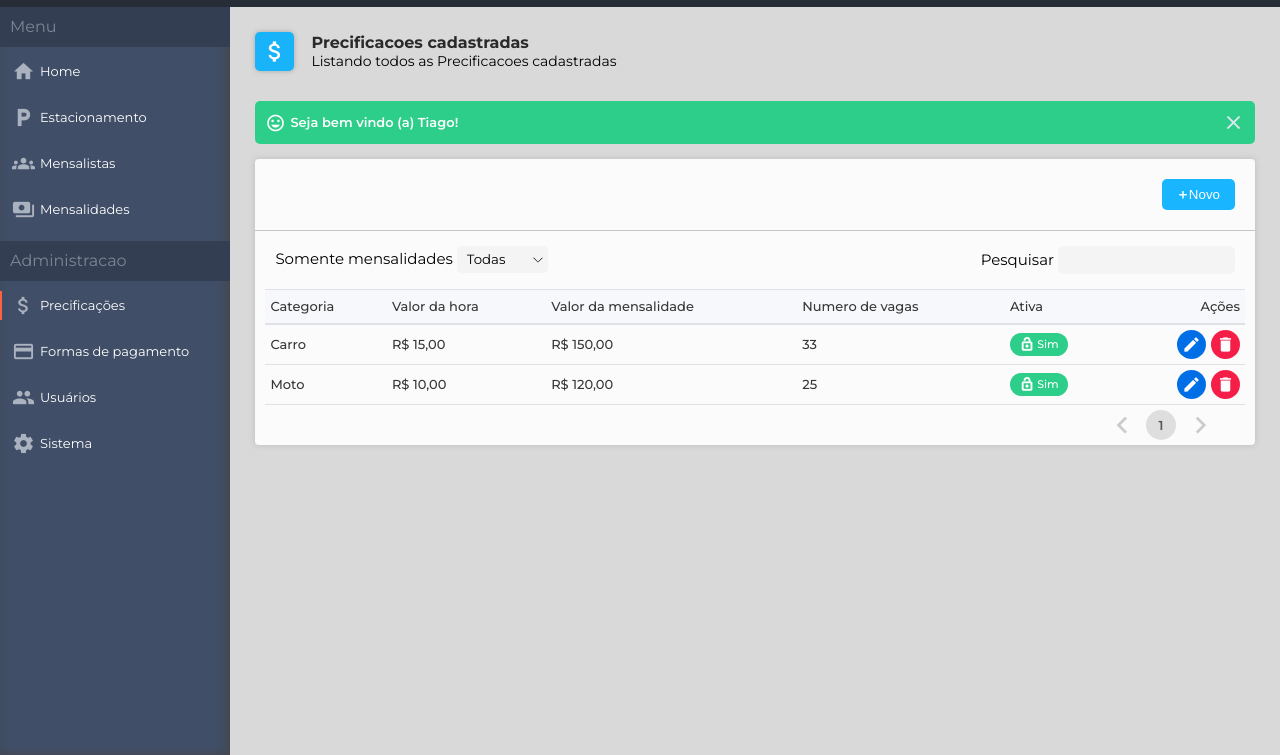
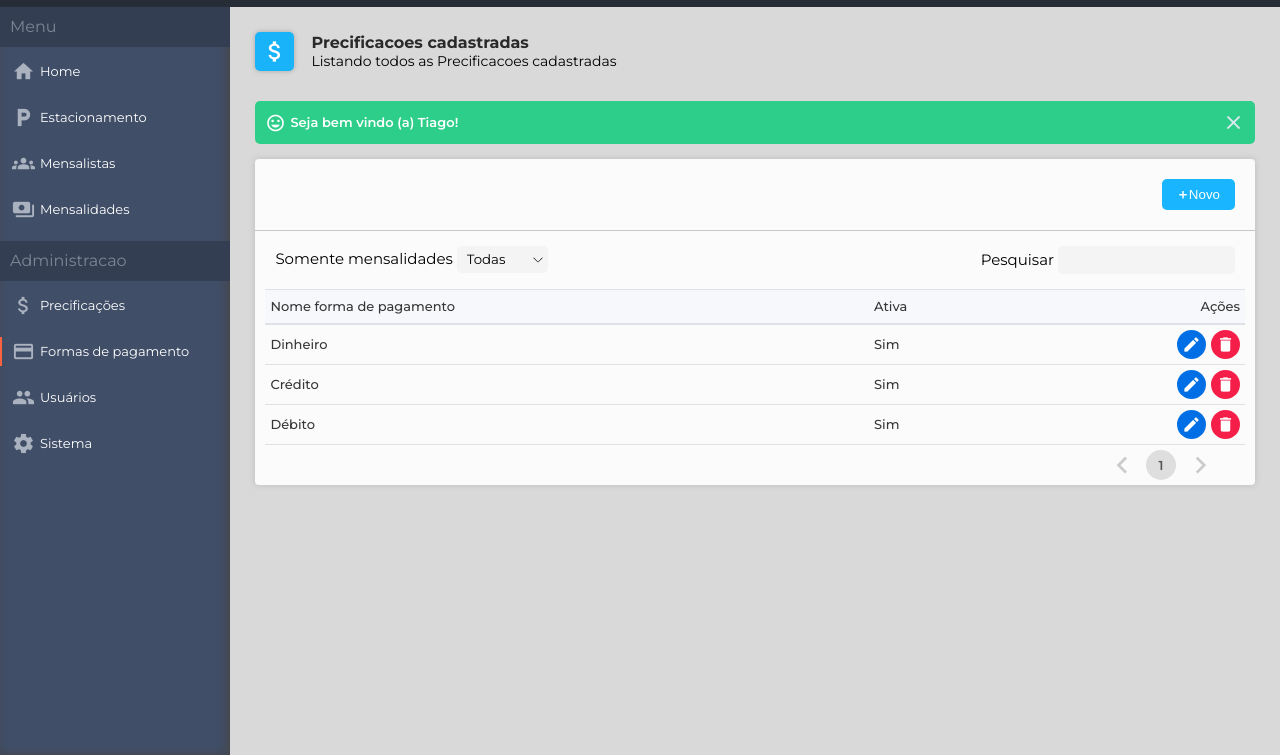
Before and after one commit to tiagozay/SistemaEstacionamento, a website with bundled scripts: page index.html in a window 1280 px wide. Shown: the part 45-800 px from the top of the page. Built offline with nearby package versions, Linux system fonts and the light colour scheme; files whose address does not match are found by name.

Commit message:
Criando listagem das Formas de Pagamento
Signed-off-by: Tiago zay <tiagozay@gmail.com>

```diff
--- /dev/null
+++ b/assets/styles/formasDePagamento.css
@@ -0,0 +1,26 @@
+#formas_de_pagamento{
+    padding: 25px;
+    font-family: 'Montserrat', sans-serif;
+}
+#btnEditarFormaDePagamento{
+    font-size: 19px;
+    padding: 5px;
+    background-color: #006FE6;
+    outline: none;
+    border: none;
+    color: white;
+    border-radius: 50%;
+    cursor: pointer;
+    margin-left: 5px;
+}
+#btnExcluirFormaDePagamento{
+    font-size: 19px;
+    padding: 5px;
+    background-color: #F41E48;
+    outline: none;
+    border: none;
+    color: white;
+    border-radius: 50%;
+    cursor: pointer;
+    margin-left: 5px;
+}
--- a/index.html
+++ b/index.html
@@ -20,6 +20,7 @@
     <link rel="stylesheet" href="assets/styles/mensalistas.css">
     <link rel="stylesheet" href="assets/styles/mensalidades.css">
     <link rel="stylesheet" href="assets/styles/precificacoes.css">
+    <link rel="stylesheet" href="assets/styles/formasDePagamento.css">
 
     <title>Document</title>
 </head>
@@ -51,11 +52,11 @@
                 Mensalidades
             </div>
             <div class="opcoesMenu__titulo">Administracao</div>
-            <div class="opcaoMenu opcaoMenuSelecionado" data-pagina="precificacoes">
+            <div class="opcaoMenu" data-pagina="precificacoes">
                 <i class="material-icons">attach_money</i>
                 Precificações
             </div>
-            <div class="opcaoMenu" data-pagina="formas_de_pagamento">
+            <div class="opcaoMenu opcaoMenuSelecionado" data-pagina="formas_de_pagamento">
                 <i class="material-icons">credit_card</i>
                 Formas de pagamento
             </div>
@@ -365,7 +366,7 @@
 
         </section>
 
-        <section id="precificacoes" class="pagina-ativada">
+        <section id="precificacoes" class="pagina-desativada">
             <div id="tituloDaPagina">
                 <div id="tituloDaPagina__icone">
                     <i class="material-icons">attach_money</i>
@@ -422,8 +423,60 @@
 
         </section>
 
-        <section id="formas_de_pagamento" class="pagina-desativada">
-            formas_de_pagamento
+        <section id="formas_de_pagamento" class="pagina-ativada">
+            <div id="tituloDaPagina">
+                <div id="tituloDaPagina__icone">
+                    <i class="material-icons">attach_money</i>
+                </div>
+                <div id="tituloDaPagina__textos">
+                    <h2>Precificacoes cadastradas</h2>
+                    <span>Listando todos as Precificacoes cadastradas</span>
+                </div>
+            </div>
+
+            <div id="mensagemDeBoasVindas">
+                <div id="conteudoMensagem">
+                    <i class="material-icons">mood</i>
+                    <span>Seja bem vindo (a) Tiago!</span>
+                </div>
+                <button id="btnFecharMensagem" class="material-icons">close</button>
+            </div>
+
+            <section class="secaoDeInformacoes">
+                <div id="divBtnNovo">
+                    <button id="btnAdicionarNovo">
+                        <i class="material-icons">add</i>
+                        Novo
+                    </button>
+                </div>
+
+                <div class="divCamposSelectEBuscaDaTabela">
+                    <label>
+                        Somente mensalidades
+                        <select name="" class="selectFiltros">
+                            <option value="todos">Todas</option>
+                            <option value="abertos">Ativas</option>
+                            <option value="fechados">Vencidas</option>
+                        </select>
+
+                    </label>
+
+                    <label>
+                        Pesquisar
+                        <input type="text" class="inputPesquisar">
+                    </label>
+                </div>
+
+                <div class="containerTabela">
+                    <table id="tabelaFormasDePagamento" class="tabelaPadrao">
+                        <thead>
+                            <tr></tr>
+                        </thead>
+                    </table>
+                </div>
+
+
+            </section>
         </section>
 
         <section id="usuarios" class="pagina-desativada">
--- a/javaScript/app.js
+++ b/javaScript/app.js
@@ -3,6 +3,7 @@ import { listarMensalistas } from './listagemMensalistas.js';
 import { listarTikets } from './listagemTikets.js';
 import { listarMensalidades } from './listagemMensalidades.js';
 import { listarPrecificacoes } from './listagemPrecificacoes.js';
+import { listarFormasDePagamento } from './listagemFormasDePagamento.js';
 elementosComAlturasIguais($("#header"), $("#headerMenu"));
 const btnsDeTrocarDePagina = $all('.opcaoMenu');
 btnsDeTrocarDePagina.forEach(btn => btn.addEventListener('click', trocarDePagina));
@@ -25,3 +26,4 @@ listarTikets();
 listarMensalistas();
 listarMensalidades();
 listarPrecificacoes();
+listarFormasDePagamento();
--- /dev/null
+++ b/javaScript/listagemFormasDePagamento.js
@@ -0,0 +1,37 @@
+import { $, createDomElement } from "./lib/funcoesUtilitarias.js";
+import { AcaoRegistro, CampoDosRegistros, ZayDataTable } from "./lib/ZayDataTable.js";
+class FormaDePagamento {
+    constructor(id, nome, ativa) {
+        this.id = id;
+        this.nome = nome;
+        this.ativa = ativa;
+    }
+    formataParaEscita() {
+        return {
+            id: this.id,
+            nome: this.nome,
+            ativa: this.ativa ? "Sim" : "Não",
+        };
+    }
+    static formataFormasDePagamentoParaListar(formasDePagamento) {
+        return formasDePagamento.map(formaDePagamento => formaDePagamento.formataParaEscita());
+    }
+}
+const formasDePagamento = [
+    new FormaDePagamento('1', 'Dinheiro', true),
+    new FormaDePagamento('2', 'Crédito', true),
+    new FormaDePagamento('3', 'Débito', true)
+];
+const btnEditarFormaDePagamento = createDomElement("button", "btnEditarFormaDePagamento", 'edit', 'material-icons');
+const btnExcluirFormaDePagamento = createDomElement("button", "btnExcluirFormaDePagamento", 'delete', 'material-icons');
+const nomeTabela = 'listagemFormasDePagamento';
+export function listarFormasDePagamento() {
+    const dados = FormaDePagamento.formataFormasDePagamentoParaListar(formasDePagamento);
+    const zayDataTable__formasDePagamento = new ZayDataTable(nomeTabela, $("#tabelaFormasDePagamento"), [
+        new CampoDosRegistros('Nome forma de pagamento', 'nome'),
+        new CampoDosRegistros('Ativa', 'ativa'),
+    ], 'id', dados, [
+        new AcaoRegistro(btnEditarFormaDePagamento, () => { }),
+        new AcaoRegistro(btnExcluirFormaDePagamento, () => { })
+    ], null, 5);
+}
--- a/typeScript/app.ts
+++ b/typeScript/app.ts
@@ -3,6 +3,7 @@ import { listarMensalistas } from './listagemMensalistas.js';
 import { listarTikets } from './listagemTikets.js';
 import { listarMensalidades } from './listagemMensalidades.js';
 import { listarPrecificacoes } from './listagemPrecificacoes.js';
+import { listarFormasDePagamento } from './listagemFormasDePagamento.js';
 
 
 elementosComAlturasIguais($("#header") as HTMLElement, $("#headerMenu") as HTMLElement);
@@ -38,3 +39,4 @@ listarTikets();
 listarMensalistas();
 listarMensalidades();
 listarPrecificacoes();
+listarFormasDePagamento();
--- /dev/null
+++ b/typeScript/listagemFormasDePagamento.ts
@@ -0,0 +1,61 @@
+import { DateHelper } from "./helpers/DateHelper.js";
+import { $, createDomElement, formata_cpf } from "./lib/funcoesUtilitarias.js";
+import { AcaoRegistro, CampoDosRegistros, ZayDataTable } from "./lib/ZayDataTable.js";
+import { Mensalista } from "./listagemMensalistas.js";
+
+class FormaDePagamento
+{
+    constructor(
+        public id: string,
+        public nome: string,
+        public ativa: boolean
+    ){}
+
+    formataParaEscita(): object
+    {
+        return {
+            id: this.id,
+            nome: this.nome,
+            ativa: this.ativa ? "Sim" : "Não",
+        }
+    }
+
+    static formataFormasDePagamentoParaListar(formasDePagamento: Array<FormaDePagamento>): Array<object>
+    {
+        return formasDePagamento.map(formaDePagamento => formaDePagamento.formataParaEscita());
+    }
+}
+
+const formasDePagamento = [
+    new FormaDePagamento('1', 'Dinheiro', true),
+    new FormaDePagamento('2', 'Crédito', true),
+    new FormaDePagamento('3', 'Débito', true)
+];
+
+const btnEditarFormaDePagamento = createDomElement("button", "btnEditarFormaDePagamento", 'edit', 'material-icons');
+const btnExcluirFormaDePagamento = createDomElement("button", "btnExcluirFormaDePagamento", 'delete', 'material-icons');
+
+const nomeTabela = 'listagemFormasDePagamento';
+
+export function listarFormasDePagamento()
+{
+    const dados = FormaDePagamento.formataFormasDePagamentoParaListar(formasDePagamento);
+
+    const zayDataTable__formasDePagamento = new ZayDataTable(
+        nomeTabela,
+        $("#tabelaFormasDePagamento") as HTMLTableElement,
+        [
+            new CampoDosRegistros('Nome forma de pagamento', 'nome'),
+            new CampoDosRegistros('Ativa', 'ativa'),
+        ],
+        'id',
+        dados,
+        [
+            new AcaoRegistro(btnEditarFormaDePagamento, () => {}),
+            new AcaoRegistro(btnExcluirFormaDePagamento, () => {})
+        ],
+        null,
+        5
+    );
+
+}
--- a/typeScript/listagemMensalidades.ts
+++ b/typeScript/listagemMensalidades.ts
@@ -1,5 +1,5 @@
 import { DateHelper } from "./helpers/DateHelper.js";
-import { $, createDomElement, formata_cpf, formata_data } from "./lib/funcoesUtilitarias.js";
+import { $, createDomElement, formata_cpf } from "./lib/funcoesUtilitarias.js";
 import { AcaoRegistro, CampoDosRegistros, ZayDataTable } from "./lib/ZayDataTable.js";
 import { Mensalista } from "./listagemMensalistas.js";
 
```
